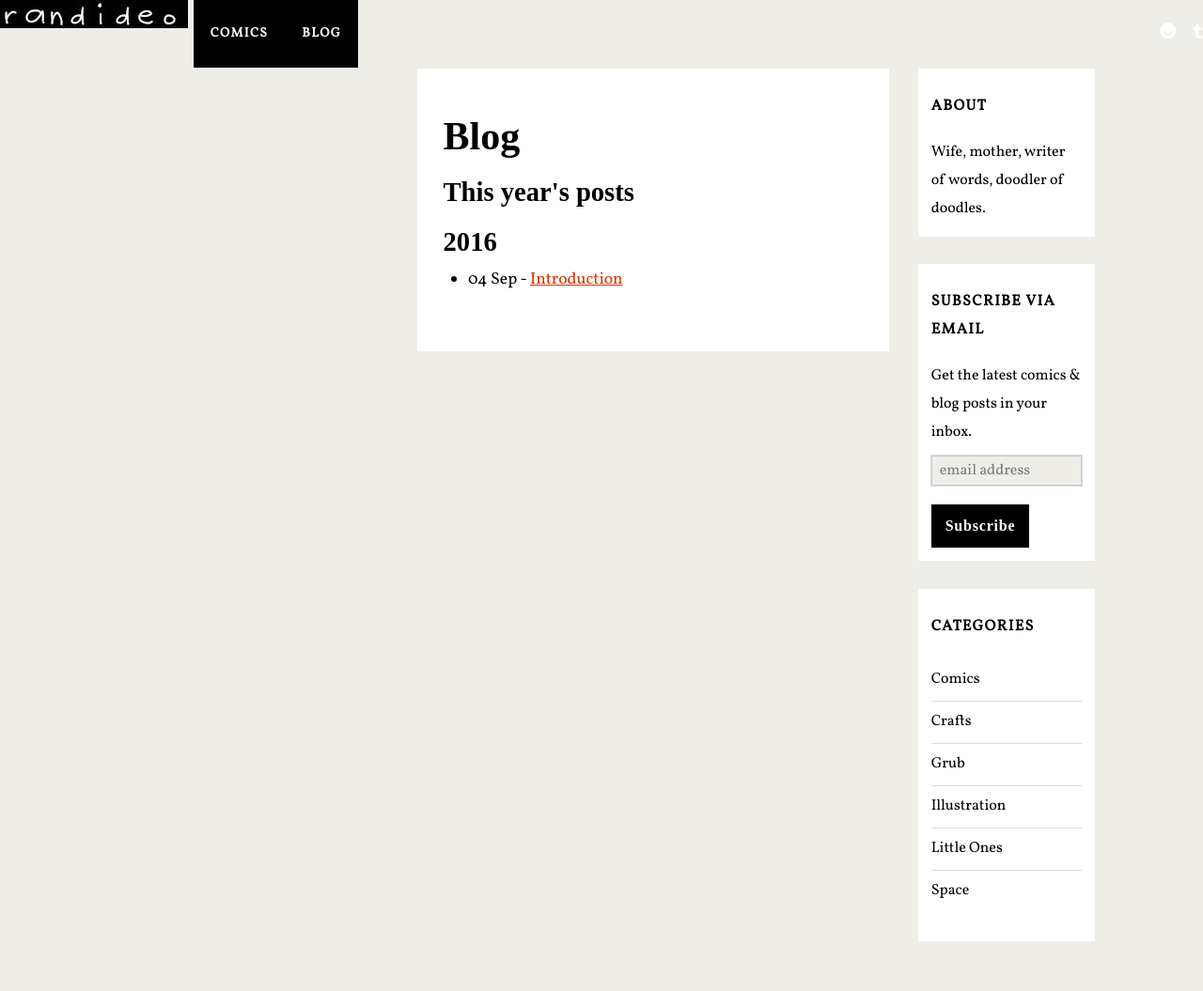
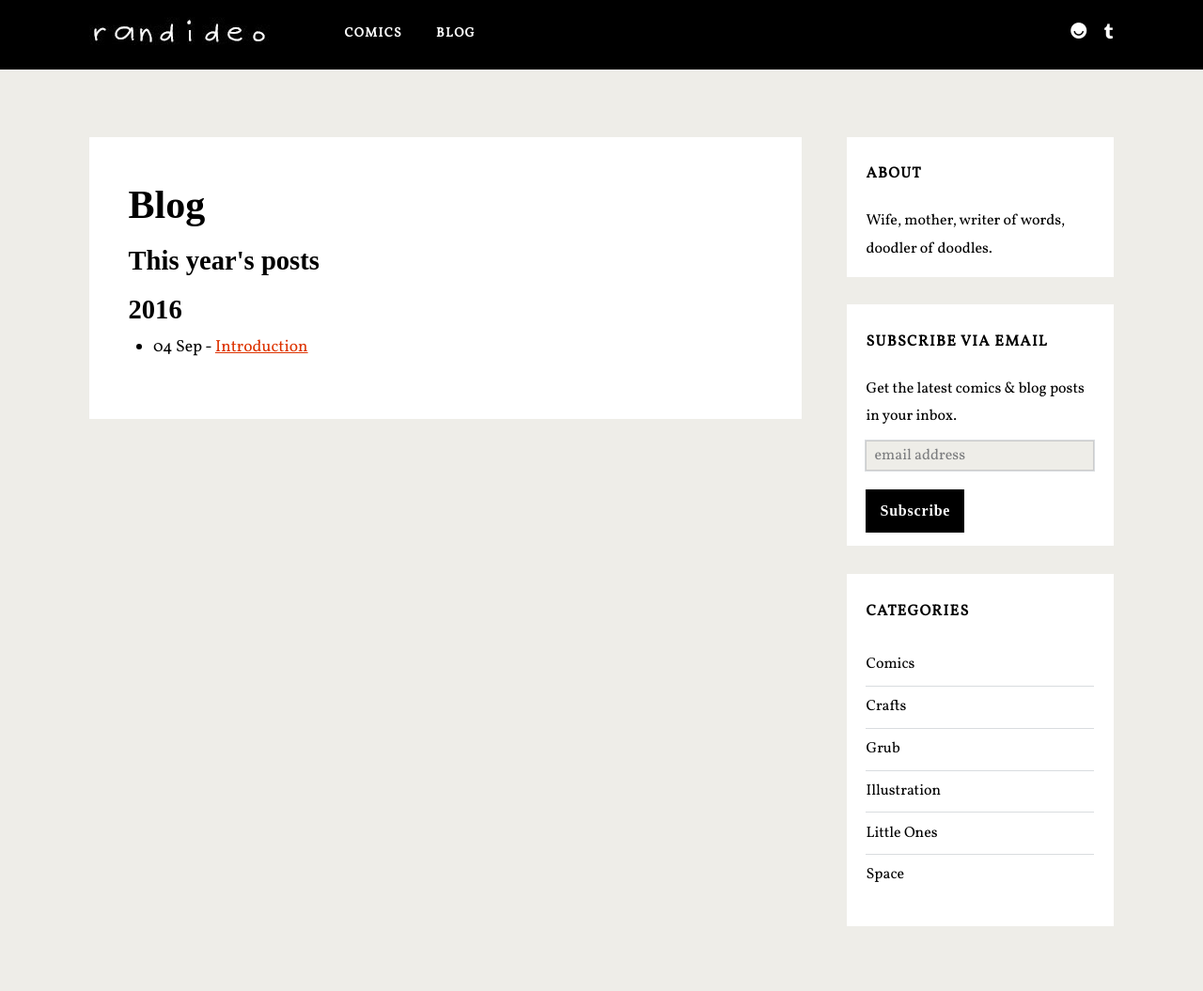
Before and after one commit to randideo/randideo.github.io, a Jekyll site: the page built from blog.html, in a window 1280 px wide. Shown: the whole page at 94% size. Built offline with Jekyll 4.4.1, drawn with Linux system fonts in a browser that asks for light colours; nearby versions of some CDN libraries; some web fonts are replaced; comment, search, counter and statistics services are not loaded.

Commit message:
Update header.html

```diff
--- a/_includes/header.html
+++ b/_includes/header.html
@@ -21,8 +21,8 @@
 </script>
 	</head>
 <body>
-<header class="site-headernbt" id="site-headernbt" role="banner">
-<div class='title-infonbt'>
+<header class="site-header" id="site-header" role="banner">
+<div class='title-info'>
 <div class='headersec section' id='headersec'><div class='widget Header' data-version='1' id='Header1'>
 <div id='header-inner'>
 <div><button class='toggle-navigationnbt' id='toggle-navigationnbt'><i class='fa fa-bars'></i></button></div>
```
